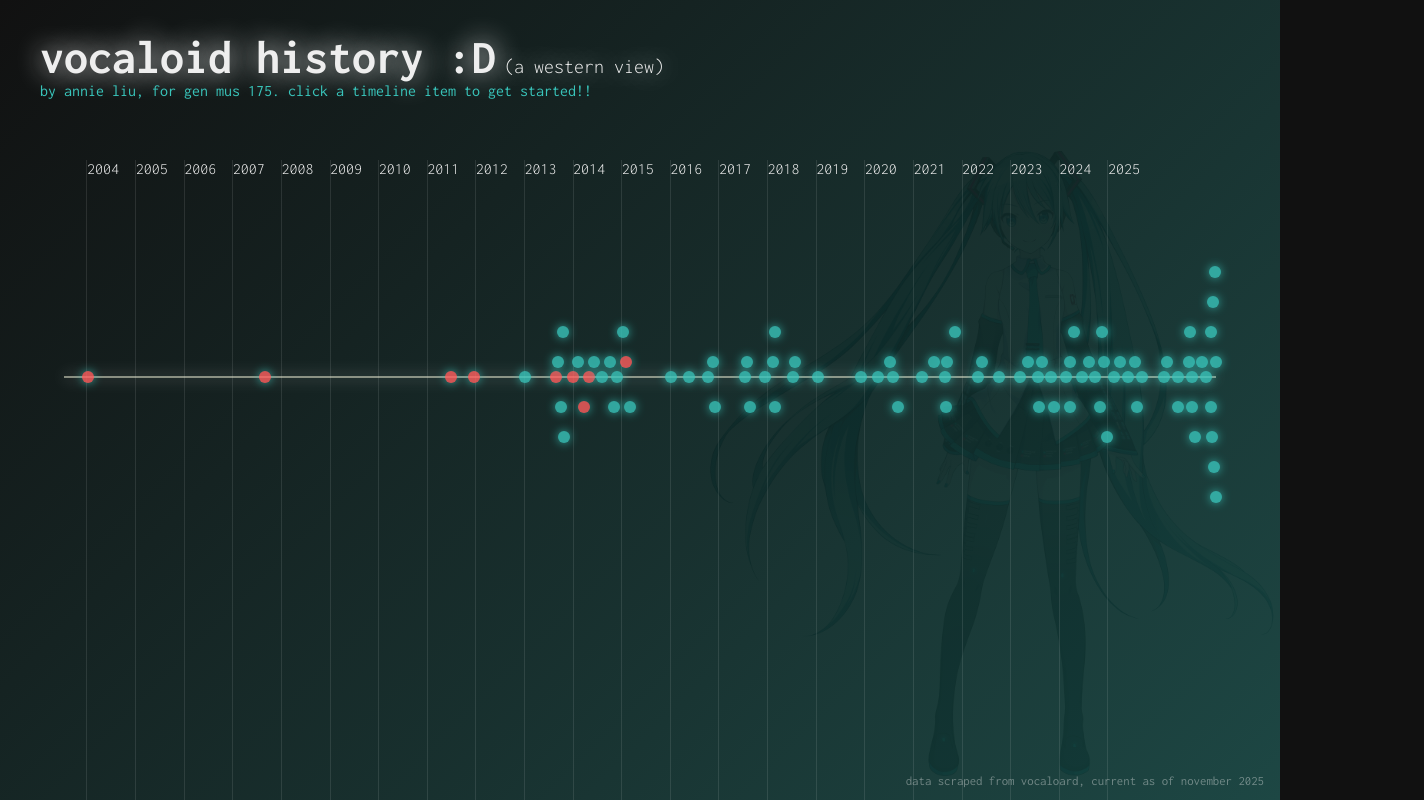
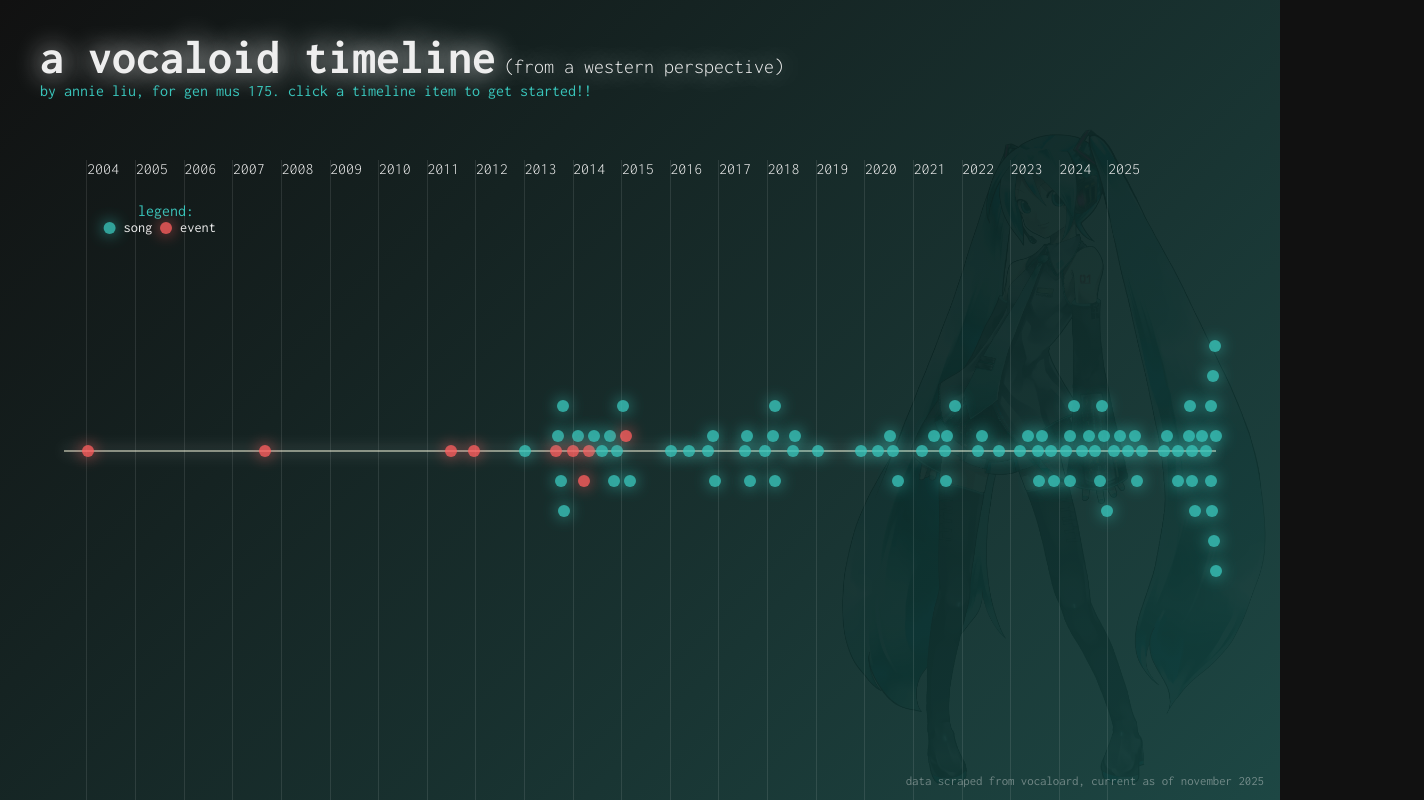
Before and after one commit to annieyl/miku-histography, a Next.js app: page / in a window 1280 px wide. Shown: the top 800 px of the page, 1424 px wide, since content can reach past the window. Built offline with nearby package versions, Linux system fonts and the light colour scheme; a web font is replaced by a local one.

Commit message:
changed bkg img and added legend, fixed timeline positioning

```diff
--- a/app/globals.css
+++ b/app/globals.css
@@ -58,7 +58,7 @@
   color: var(--text-color);
   font-weight: 300;
   font-size: 1.25rem;
-  margin-left:-1rem;
+  margin-left:0.5rem;
 }
 
 .bg-gradient {
@@ -81,7 +81,7 @@
 /* Ensure your main timeline line is visible */
 .timeline-track .line {
   position: absolute;
-  top: 50.8%; /* Center the line */
+  top: 60.8%; /* Center the line */
   left: 5%;
   width: 90%;
   height: 1px;
@@ -120,11 +120,61 @@
   margin-top: 1008px;
 }
 
+.node-legend {
+  display: flex;
+  flex-direction: columns;
+  align-items: flex-start;
+
+  /* Keep your positioning */
+  position: absolute;
+  top: 15vw;
+  left: 10vw;
+
+  /* gap: 10px;  */
+  padding: 10px;
+  border-radius: 5px;
+  z-index: 100;
+
+}
+
+.node-legend p {
+  margin: 0;
+  padding: 0 10px 10px 0;
+  font-size: 1rem;
+  color: var(--accent);
+}
+
+.node-legend .node.song {
+  margin-right: 900px;
+  padding-right: 20px;
+  display:flex;
+}
+
+.node-legend .node {
+  display: flex;
+  align-items: center;
+  position: static;
+}
+
+.node-legend .node-dot {
+  width: 12px;
+  height: 12px;
+  border-radius: 50%;
+
+  margin-right: 8px;
+}
+
+.node-legend .node label {
+  margin-right: 0;
+  padding: 0;
+  font-size: 0.9rem; /* Adjust font size if needed */
+}
+
 
 
 .node {
   position: absolute;
-  top: 50%;
+  top: 60%;
   transform: translateX(-50%) translateY(0);
   transition: transform 0.3s ease; /* For smooth movement */
   z-index: 3; /* Keep nodes above the main line and year markers */
@@ -136,19 +186,19 @@
   border-radius: 50%;
   background-color: #555;
   transition: all 0.3s ease;
-  box-shadow: var(--accent) 0px 0px 10px;
   opacity:80%;
   z-index:-1;
 }
 
 /* color coding */
-.node.song .node-dot { background-color: var(--accent); }
-.node.event .node-dot { background-color: var(--accent-secondary); }
+.node.song .node-dot { background-color: var(--accent);
+  box-shadow: 0 0 15px var(--accent);}
+.node.event .node-dot { background-color: var(--accent-secondary);
+  box-shadow: 0 0 15px var(--accent-secondary);}
 
 /* hover effects */
 .node:hover .node-dot {
   transform: scale(1.5);
-  box-shadow: 0 0 15px var(--accent);
   opacity:100%;
 }
 
@@ -162,14 +212,14 @@
 
 .node-hover-title {
   position: absolute;
-  bottom: -30px;
-  left: 50%;
-  transform: translateX(-50%);
+  bottom: -15px;
+  right: 50%;
   white-space: nowrap;
   font-size: 0.9rem;
   opacity: 0; /* Hidden by default */
   transition: opacity 0.2s;
   pointer-events: none;
+  z-index:1000000000;
 
 }
 
@@ -188,7 +238,7 @@
   padding: 15px 20px;
   pointer-events: none;
   border: solid 1px #eee;
-  border-radius: 2px;
+  border-radius: 10px;
   box-shadow: 0 10px 30px rgba(0,0,0,0.5);
   z-index: 10;
 }
--- a/app/page.tsx
+++ b/app/page.tsx
@@ -50,7 +50,7 @@
 const MAX_VERTICAL_LEVEL = 20;
 
 //bg mgmt
-const DEFAULT = 'url(/Hatsune_Miku.png)';
+const DEFAULT = 'url(/miku.jpg)';
 const CLICK = 'url(/Hatsune_Miku_V2.png)';
 
 export default function Home() {
@@ -61,7 +61,7 @@
   //yes this should be css, but i am tired and the blend mode keeps not working. lol.
   useEffect(() => {
     document.body.style.backgroundImage = bg;
-    document.body.style.backgroundSize = '45%';
+    document.body.style.backgroundSize = '35%';
     document.body.style.backgroundPosition = 'bottom right';
     document.body.style.backgroundBlendMode = 'multiply';
     document.body.style.backgroundRepeat = 'no-repeat';
@@ -210,7 +210,7 @@
 
     <main className={`histography-container ${inconsolata.className}`}>
       <header className="header">
-        <h1>vocaloid history :D <span className="subtitle">(a western view)</span></h1>
+        <h1>a vocaloid timeline<span className="subtitle">(from a western perspective)</span></h1>
         <p> by annie liu, for gen mus 175. click a timeline item to get started!!</p>
       </header>
 
@@ -244,6 +244,22 @@
           </div>
         ))}
       </div>
+
+
+      {/* legend */}
+      <div className="node-legend">
+        <p style ={{left:"-40px"}}> legend:</p>
+        <div className="node song" style={{position: "absolute"}}>
+          <div className="node-dot"></div>
+          <label> song </label>
+        </div>
+
+        <div className="node event" style={{position: "absolute", left: "60px"}}>
+          <div className="node-dot"></div>
+          <label> event </label>
+        </div>
+      </div>
+
 
       {/* EVENT DETAILS PANEL */}
       {selectedEvent && (
```
Also changed, not shown: public/miku.jpg (added).
